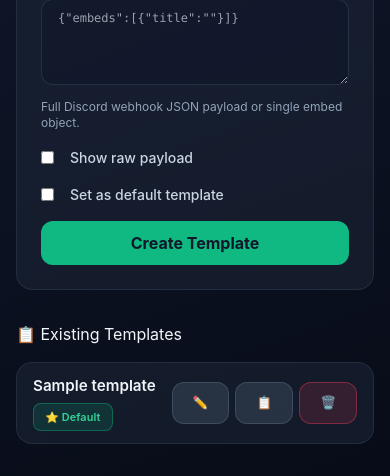
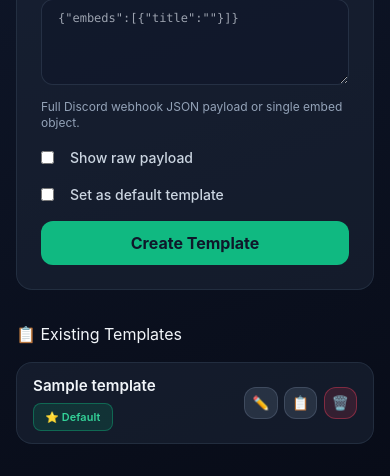
Before and after one commit to Ferdyverse/NotificationHub, a FastAPI app: page /ui/templates in a window 390 px wide. Shown: the part 783-1259 px from the top of the page. Run offline with FastAPI, Linux system fonts and the light colour scheme; tables that the repository leaves empty hold one stand-in row (values such as "Sample post"); some libraries are stand-ins or nearby versions.

Commit message:
fix(ui): reduce action button size in mobile cards to prevent overflow

```diff
--- a/app/static/style.css
+++ b/app/static/style.css
@@ -783,6 +783,14 @@ nav .nav-brand:hover {
     display: none;
   }
 
+  .list-card-item button,
+  .list-card-item .btn {
+    min-height: 2rem;
+    min-width: 2rem;
+    padding: 0.25rem 0.45rem !important;
+    font-size: 0.85rem !important;
+  }
+
   .button-group {
     flex-direction: column;
   }
```
